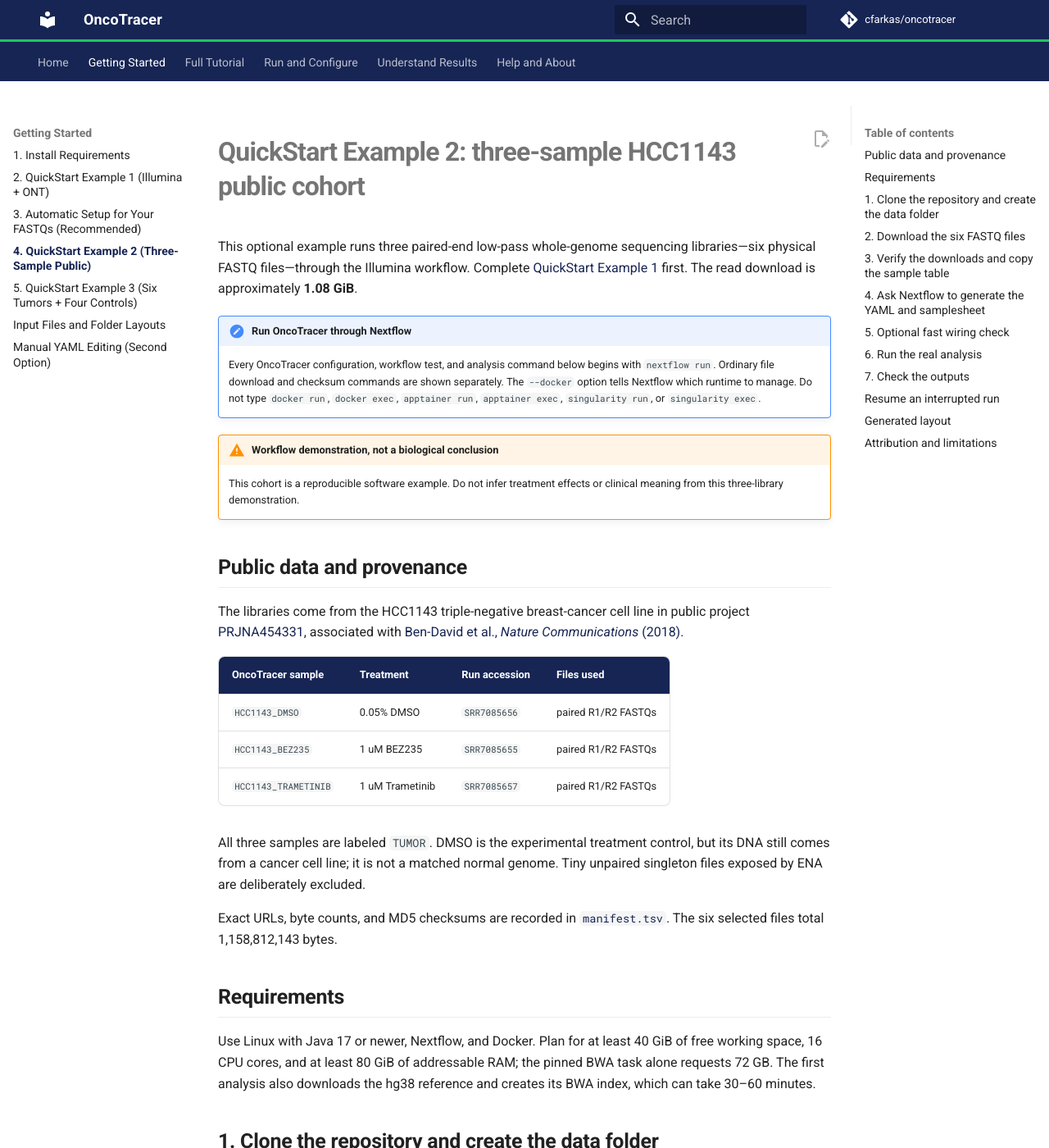
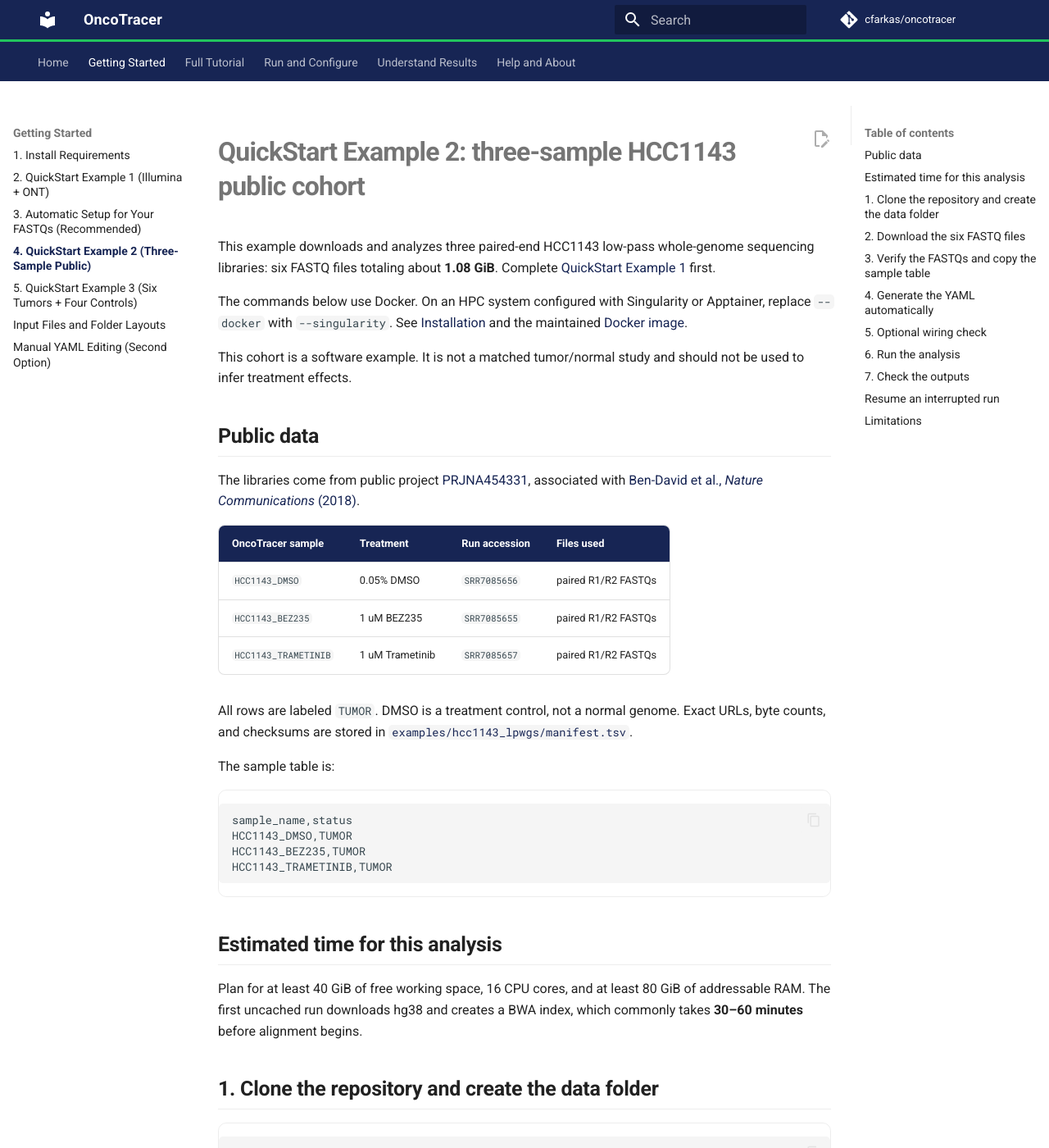
Before and after one commit to cfarkas/oncotracer, an MkDocs documentation site: the page built from docs/public_cohort.md, in a window 1280 px wide and 1400 px high. Shown: the whole window at 82% size. Built offline with MkDocs 1.6.1 and Material for MkDocs 9.7.7, drawn with Linux system fonts in a browser that asks for light colours; comment, search, counter and statistics services are not loaded; some of the changed text lies outside the part shown.

Commit message:
Docs: streamline and comment HCC1143 example

````diff
--- a/docs/public_cohort.md
+++ b/docs/public_cohort.md
@@ -2,21 +2,15 @@
 
 # QuickStart Example 2: three-sample HCC1143 public cohort
 
-This optional example runs three paired-end low-pass whole-genome sequencing libraries—six physical FASTQ files—through the Illumina workflow. Complete [QuickStart Example 1](quick_start.md) first. The read download is approximately **1.08 GiB**.
+This example downloads and analyzes three paired-end HCC1143 low-pass whole-genome sequencing libraries: six FASTQ files totaling about **1.08 GiB**. Complete [QuickStart Example 1](quick_start.md) first.
 
-!!! important "Run OncoTracer through Nextflow"
-    Every OncoTracer configuration, workflow test, and analysis command below
-    begins with `nextflow run`. Ordinary file download and checksum commands
-    are shown separately. The `--docker` option tells Nextflow which runtime
-    to manage. Do not type `docker run`, `docker exec`, `apptainer run`,
-    `apptainer exec`, `singularity run`, or `singularity exec`.
+The commands below use Docker. On an HPC system configured with Singularity or Apptainer, replace `--docker` with `--singularity`. See [Installation](installation.md) and the maintained [Docker image](https://hub.docker.com/r/carlosfarkas/oncotracer).
 
-!!! warning "Workflow demonstration, not a biological conclusion"
-    This cohort is a reproducible software example. Do not infer treatment effects or clinical meaning from this three-library demonstration.
+This cohort is a software example. It is not a matched tumor/normal study and should not be used to infer treatment effects.
 
-## Public data and provenance
+## Public data
 
-The libraries come from the HCC1143 triple-negative breast-cancer cell line in public project [PRJNA454331](https://www.ebi.ac.uk/ena/browser/view/PRJNA454331), associated with [Ben-David et al., *Nature Communications* (2018)](https://doi.org/10.1038/s41467-018-05729-w).
+The libraries come from public project [PRJNA454331](https://www.ebi.ac.uk/ena/browser/view/PRJNA454331), associated with [Ben-David et al., *Nature Communications* (2018)](https://doi.org/10.1038/s41467-018-05729-w).
 
 | OncoTracer sample | Treatment | Run accession | Files used |
 | --- | --- | --- | --- |
@@ -24,73 +18,9 @@ The libraries come from the HCC1143 triple-negative breast-cancer cell line in p
 | `HCC1143_BEZ235` | 1 uM BEZ235 | `SRR7085655` | paired R1/R2 FASTQs |
 | `HCC1143_TRAMETINIB` | 1 uM Trametinib | `SRR7085657` | paired R1/R2 FASTQs |
 
-All three samples are labeled `TUMOR`. DMSO is the experimental treatment control, but its DNA still comes from a cancer cell line; it is not a matched normal genome. Tiny unpaired singleton files exposed by ENA are deliberately excluded.
+All rows are labeled `TUMOR`. DMSO is a treatment control, not a normal genome. Exact URLs, byte counts, and checksums are stored in [`examples/hcc1143_lpwgs/manifest.tsv`](https://github.com/cfarkas/oncotracer/blob/main/examples/hcc1143_lpwgs/manifest.tsv).
 
-Exact URLs, byte counts, and MD5 checksums are recorded in [`manifest.tsv`](https://github.com/cfarkas/oncotracer/blob/main/examples/hcc1143_lpwgs/manifest.tsv). The six selected files total 1,158,812,143 bytes.
-
-## Requirements
-
-Use Linux with Java 17 or newer, Nextflow, and Docker. Plan for at least 40 GiB
-of free working space, 16 CPU cores, and at least 80 GiB of addressable RAM;
-the pinned BWA task alone requests 72 GB. The first analysis also downloads
-the hg38 reference and creates its BWA index, which can take 30–60 minutes.
-
-## 1. Clone the repository and create the data folder
-
-If the repository already exists at `/home/student/oncotracer`, skip the `git clone` line.
-
-```bash
-git clone https://github.com/cfarkas/oncotracer.git /home/student/oncotracer
-cd /home/student/oncotracer
-mkdir -p /home/student/oncotracer/test/public/hcc1143_lpwgs
-```
-
-## 2. Download the six FASTQ files
-
-Copy these commands exactly. A repeated command continues a partial download because it includes `--continue-at -`.
-
-```bash
-curl --fail --location --continue-at - \
-  --output /home/student/oncotracer/test/public/hcc1143_lpwgs/HCC1143_DMSO_R1.fastq.gz \
-  https://ftp.sra.ebi.ac.uk/vol1/fastq/SRR708/006/SRR7085656/SRR7085656_1.fastq.gz
-
-curl --fail --location --continue-at - \
-  --output /home/student/oncotracer/test/public/hcc1143_lpwgs/HCC1143_DMSO_R2.fastq.gz \
-  https://ftp.sra.ebi.ac.uk/vol1/fastq/SRR708/006/SRR7085656/SRR7085656_2.fastq.gz
-
-curl --fail --location --continue-at - \
-  --output /home/student/oncotracer/test/public/hcc1143_lpwgs/HCC1143_BEZ235_R1.fastq.gz \
-  https://ftp.sra.ebi.ac.uk/vol1/fastq/SRR708/005/SRR7085655/SRR7085655_1.fastq.gz
-
-curl --fail --location --continue-at - \
-  --output /home/student/oncotracer/test/public/hcc1143_lpwgs/HCC1143_BEZ235_R2.fastq.gz \
-  https://ftp.sra.ebi.ac.uk/vol1/fastq/SRR708/005/SRR7085655/SRR7085655_2.fastq.gz
-
-curl --fail --location --continue-at - \
-  --output /home/student/oncotracer/test/public/hcc1143_lpwgs/HCC1143_TRAMETINIB_R1.fastq.gz \
-  https://ftp.sra.ebi.ac.uk/vol1/fastq/SRR708/007/SRR7085657/SRR7085657_1.fastq.gz
-
-curl --fail --location --continue-at - \
-  --output /home/student/oncotracer/test/public/hcc1143_lpwgs/HCC1143_TRAMETINIB_R2.fastq.gz \
-  https://ftp.sra.ebi.ac.uk/vol1/fastq/SRR708/007/SRR7085657/SRR7085657_2.fastq.gz
-```
-
-## 3. Verify the downloads and copy the sample table
-
-The checksum command should print `OK` six times. `gzip -t` is silent when all six files are intact.
-
-```bash
-cd /home/student/oncotracer/test/public/hcc1143_lpwgs
-md5sum -c /home/student/oncotracer/examples/hcc1143_lpwgs/checksums.md5
-gzip -t HCC1143_DMSO_R1.fastq.gz HCC1143_DMSO_R2.fastq.gz \
-  HCC1143_BEZ235_R1.fastq.gz HCC1143_BEZ235_R2.fastq.gz \
-  HCC1143_TRAMETINIB_R1.fastq.gz HCC1143_TRAMETINIB_R2.fastq.gz
-cp /home/student/oncotracer/examples/hcc1143_lpwgs/samples.csv \
-  /home/student/oncotracer/test/public/hcc1143_lpwgs/samples.csv
-sed -n '1,10p' /home/student/oncotracer/test/public/hcc1143_lpwgs/samples.csv
-```
-
-The displayed table must be:
+The sample table is:
 
 ```csv
 sample_name,status
@@ -99,12 +29,94 @@ HCC1143_BEZ235,TUMOR
 HCC1143_TRAMETINIB,TUMOR
 ```
 
-## 4. Ask Nextflow to generate the YAML and samplesheet
+## Estimated time for this analysis
 
-This command checks the FASTQ names and writes the run plan. It does not start alignment or CNA calling.
+Plan for at least 40 GiB of free working space, 16 CPU cores, and at least 80 GiB of addressable RAM. The first uncached run downloads hg38 and creates a BWA index, which commonly takes **30–60 minutes** before alignment begins.
+
+## 1. Clone the repository and create the data folder
 
 ```bash
+# Clone OncoTracer into the example location.
+git clone https://github.com/cfarkas/oncotracer.git /home/student/oncotracer
+
+# Enter the repository and create the public-data folder.
 cd /home/student/oncotracer
+mkdir -p /home/student/oncotracer/test/public/hcc1143_lpwgs
+```
+
+Skip the `git clone` command when the repository already exists.
+
+<a id="2-download-the-six-fastq-files"></a>
+
+## 2. Download the six FASTQ files
+
+Each command can continue a partial download because it uses `--continue-at -`.
+
+```bash
+# Download HCC1143_DMSO read 1.
+curl --fail --location --continue-at - \
+  --output /home/student/oncotracer/test/public/hcc1143_lpwgs/HCC1143_DMSO_R1.fastq.gz \
+  https://ftp.sra.ebi.ac.uk/vol1/fastq/SRR708/006/SRR7085656/SRR7085656_1.fastq.gz
+
+# Download HCC1143_DMSO read 2.
+curl --fail --location --continue-at - \
+  --output /home/student/oncotracer/test/public/hcc1143_lpwgs/HCC1143_DMSO_R2.fastq.gz \
+  https://ftp.sra.ebi.ac.uk/vol1/fastq/SRR708/006/SRR7085656/SRR7085656_2.fastq.gz
+
+# Download HCC1143_BEZ235 read 1.
+curl --fail --location --continue-at - \
+  --output /home/student/oncotracer/test/public/hcc1143_lpwgs/HCC1143_BEZ235_R1.fastq.gz \
+  https://ftp.sra.ebi.ac.uk/vol1/fastq/SRR708/005/SRR7085655/SRR7085655_1.fastq.gz
+
+# Download HCC1143_BEZ235 read 2.
+curl --fail --location --continue-at - \
+  --output /home/student/oncotracer/test/public/hcc1143_lpwgs/HCC1143_BEZ235_R2.fastq.gz \
+  https://ftp.sra.ebi.ac.uk/vol1/fastq/SRR708/005/SRR7085655/SRR7085655_2.fastq.gz
+
+# Download HCC1143_TRAMETINIB read 1.
+curl --fail --location --continue-at - \
+  --output /home/student/oncotracer/test/public/hcc1143_lpwgs/HCC1143_TRAMETINIB_R1.fastq.gz \
+  https://ftp.sra.ebi.ac.uk/vol1/fastq/SRR708/007/SRR7085657/SRR7085657_1.fastq.gz
+
+# Download HCC1143_TRAMETINIB read 2.
+curl --fail --location --continue-at - \
+  --output /home/student/oncotracer/test/public/hcc1143_lpwgs/HCC1143_TRAMETINIB_R2.fastq.gz \
+  https://ftp.sra.ebi.ac.uk/vol1/fastq/SRR708/007/SRR7085657/SRR7085657_2.fastq.gz
+```
+
+## 3. Verify the FASTQs and copy the sample table
+
+```bash
+# Enter the downloaded FASTQ directory.
+cd /home/student/oncotracer/test/public/hcc1143_lpwgs
+
+# Check all six MD5 values.
+md5sum -c /home/student/oncotracer/examples/hcc1143_lpwgs/checksums.md5
+
+# Check that all six gzip files are complete.
+gzip -t HCC1143_DMSO_R1.fastq.gz HCC1143_DMSO_R2.fastq.gz \
+  HCC1143_BEZ235_R1.fastq.gz HCC1143_BEZ235_R2.fastq.gz \
+  HCC1143_TRAMETINIB_R1.fastq.gz HCC1143_TRAMETINIB_R2.fastq.gz
+
+# Copy the exact three-row sample table used by this example.
+cp /home/student/oncotracer/examples/hcc1143_lpwgs/samples.csv \
+  /home/student/oncotracer/test/public/hcc1143_lpwgs/samples.csv
+
+# Display the copied table.
+sed -n '1,10p' /home/student/oncotracer/test/public/hcc1143_lpwgs/samples.csv
+```
+
+`md5sum` should print `OK` six times. `gzip -t` is silent when all files are valid.
+
+## 4. Generate the YAML automatically
+
+`--auto_params` matches the three sample names to their R1/R2 files, validates the FASTQs, writes `illumina.samplesheet.csv`, and writes `illumina.auto.yml`. It does not start alignment or CNA calling.
+
+```bash
+# Enter the repository.
+cd /home/student/oncotracer
+
+# Generate the Illumina YAML and samplesheet from the FASTQs and sample table.
 nextflow run /home/student/oncotracer/main.nf --auto_params \
   --mode illumina \
   --reads_folder /home/student/oncotracer/test/public/hcc1143_lpwgs \
@@ -113,48 +125,50 @@ nextflow run /home/student/oncotracer/main.nf --auto_params \
   --auto_outdir /home/student/oncotracer/test/runs/hcc1143_lpwgs
 ```
 
-Inspect the two generated files:
+Inspect the generated files:
 
 ```bash
+# Display the generated YAML.
 sed -n '1,120p' /home/student/oncotracer/test/configs/hcc1143_lpwgs/illumina.auto.yml
+
+# Display the generated R1/R2 samplesheet.
 sed -n '1,10p' /home/student/oncotracer/test/configs/hcc1143_lpwgs/illumina.samplesheet.csv
+
+# Display the sample counts and file hashes.
+cat /home/student/oncotracer/test/configs/hcc1143_lpwgs/auto_params_manifest.tsv
 ```
 
-The samplesheet must contain three data rows and each row must have an R1 and R2 path.
+The samplesheet must contain three data rows, each with one R1 and one R2 path.
 
-## 5. Optional fast wiring check
-
-This starts a Nextflow stub run. It checks workflow wiring without performing the expensive analysis.
+## 5. Optional wiring check
 
 ```bash
+# Check the generated workflow connections without running the analysis tools.
 nextflow run /home/student/oncotracer/main.nf -stub-run --docker \
   -params-file /home/student/oncotracer/test/configs/hcc1143_lpwgs/illumina.auto.yml \
   -work-dir /home/student/oncotracer/test/work/hcc1143_lpwgs_stub
 ```
 
-## 6. Run the real analysis
-
-This is the actual resumable command:
+## 6. Run the analysis
 
 ```bash
+# Run the generated HCC1143 configuration with Docker and resume support.
 nextflow run /home/student/oncotracer/main.nf --docker \
   -params-file /home/student/oncotracer/test/configs/hcc1143_lpwgs/illumina.auto.yml \
   -work-dir /home/student/oncotracer/test/work/hcc1143_lpwgs \
   -resume
 ```
 
-Nextflow downloads and starts the required containers. Keep this terminal open until the prompt returns.
-
-On an HPC system configured for Apptainer/Singularity, change only `--docker` to `--singularity` in the **Nextflow command**. Do not run the container runtime yourself.
+Keep the terminal open until Nextflow returns to the prompt.
 
 ## 7. Check the outputs
 
-These commands list the BAM files, check each sample name separately in the
-segment table, and print the readable workflow summary:
-
 ```bash
+# List the three aligned BAM files.
 find /home/student/oncotracer/test/runs/hcc1143_lpwgs/01_samurai_illumina/alignment \
   -maxdepth 1 -type f -name '*.bam' -print
+
+# Confirm that each sample appears in the qDNAseq segment table.
 grep -Fq HCC1143_DMSO \
   /home/student/oncotracer/test/runs/hcc1143_lpwgs/01_samurai_illumina/qdnaseq/all_segments.seg \
   && echo 'HCC1143_DMSO: found'
@@ -164,48 +178,38 @@ grep -Fq HCC1143_BEZ235 \
 grep -Fq HCC1143_TRAMETINIB \
   /home/student/oncotracer/test/runs/hcc1143_lpwgs/01_samurai_illumina/qdnaseq/all_segments.seg \
   && echo 'HCC1143_TRAMETINIB: found'
+
+# Display the workflow summary.
 sed -n '1,40p' \
   /home/student/oncotracer/test/runs/hcc1143_lpwgs/06_workflow_summary/workflow_summary.txt
 ```
 
 Important outputs include:
 
-- three BAM files in `01_samurai_illumina/alignment/`;
-- the three sample names in `01_samurai_illumina/qdnaseq/all_segments.seg`;
+- `01_samurai_illumina/alignment/*.bam`;
+- `01_samurai_illumina/qdnaseq/all_segments.seg`;
 - `03_cna_codification/cna_events.tsv`;
 - `04_cna_custom_plots/cna_per_sample_pages.pdf`;
-- `04_cna_custom_plots/cna_log2_ratio_profiles_all_samples.pdf`; and
+- `04_cna_custom_plots/cna_log2_ratio_profiles_all_samples.pdf`;
 - `06_workflow_summary/workflow_summary.txt`.
 
 ## Resume an interrupted run
 
-Do not create a new work directory. Return to the repository and repeat the exact real-analysis command:
+Use the same YAML and work directory:
 
 ```bash
+# Return to the repository.
 cd /home/student/oncotracer
+
+# Resume the existing HCC1143 analysis.
 nextflow run /home/student/oncotracer/main.nf --docker \
   -params-file /home/student/oncotracer/test/configs/hcc1143_lpwgs/illumina.auto.yml \
   -work-dir /home/student/oncotracer/test/work/hcc1143_lpwgs \
   -resume
 ```
 
-Valid downloads and unchanged completed tasks are reused.
+## Limitations
 
-## Generated layout
+This example verifies multi-sample execution. It is not a matched tumor/normal design, does not establish treatment causality, and is not a clinical validation study.
 
-```text
-/home/student/oncotracer/test/
-├── public/hcc1143_lpwgs/       # six FASTQs plus samples.csv
-├── configs/hcc1143_lpwgs/      # generated YAML and samplesheet
-├── work/hcc1143_lpwgs/         # Nextflow resume cache
-└── runs/hcc1143_lpwgs/         # final outputs
-```
-
-## Attribution and limitations
-
-When presenting results, cite both the source study and OncoTracer as described in [Citation and Research Use](citation_research_use.md). Record the exact OncoTracer commit, container digest, caller, bin size, reference, and warnings alongside generated figures.
-
-This small public cohort tests multi-sample execution and teaches input semantics. It is not a matched tumor/normal design, does not establish treatment causality, and is not a substitute for an appropriately powered biological or clinical study.
-
-For the paired tumor/normal pattern requested by many local projects, continue
-to [QuickStart Example 3: six tumors and four controls](six_tumor_four_control.md).
+The [Other Example Run: six tumors and four controls](six_tumor_four_control.md) shows a local panel-of-normals command pattern. Its `ONCO001`–`ONCO006` and `CTRL001`–`CTRL004` FASTQs are not included or downloaded; that page requires the user to supply all 20 files.
````
